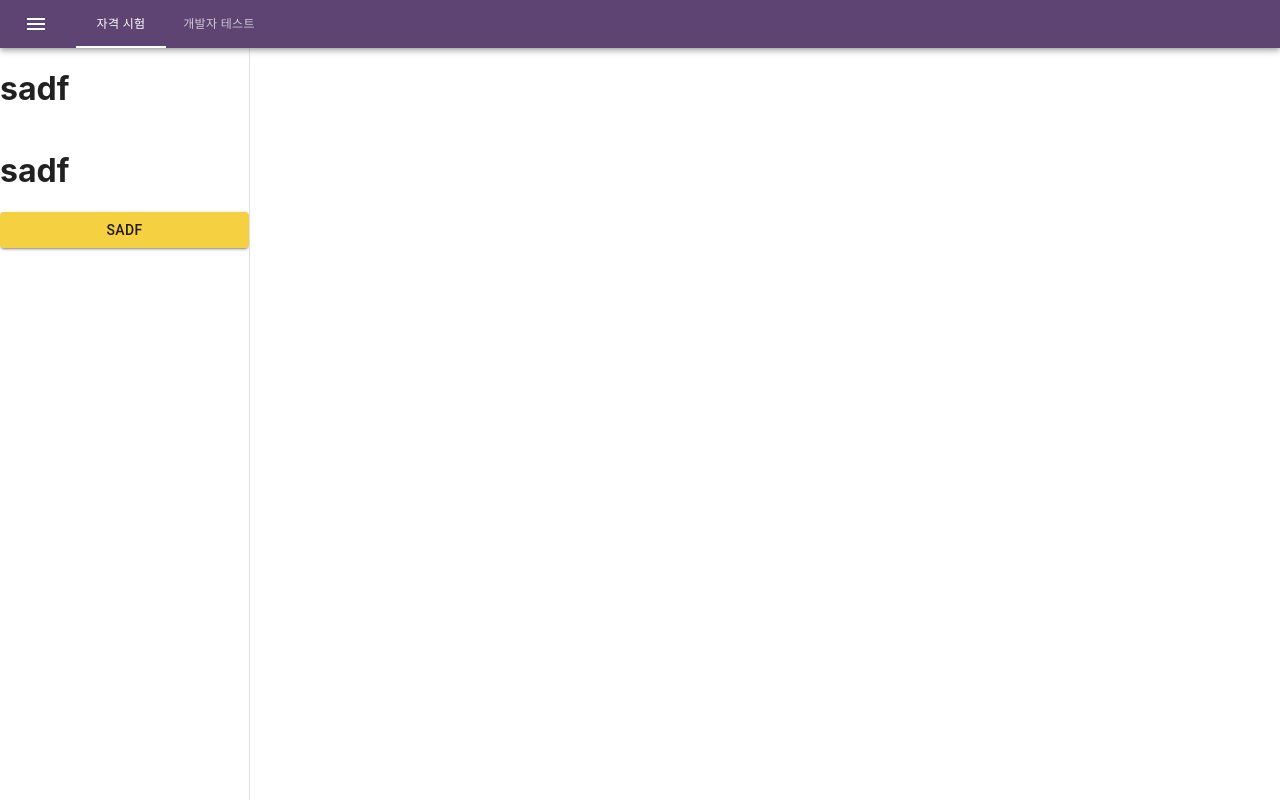
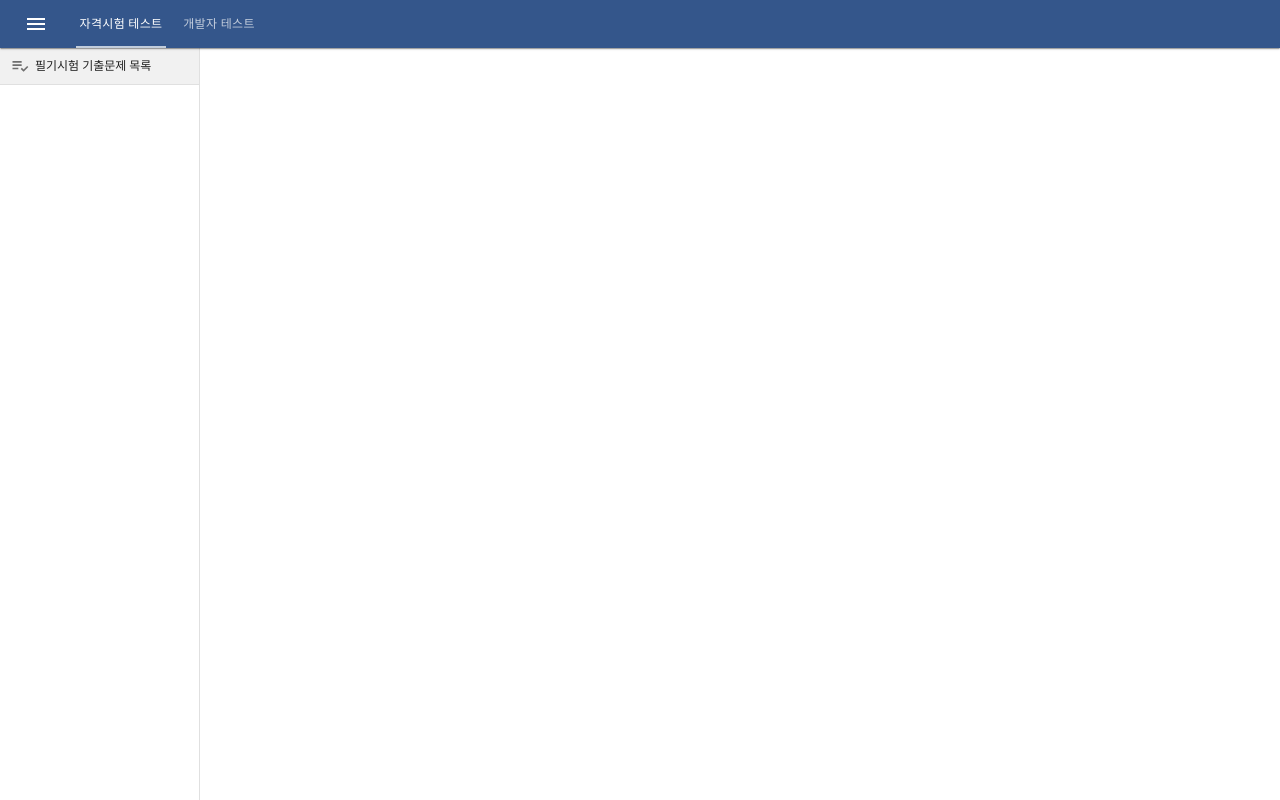
Before and after one commit to jamesnet214/cbt, a React (Create React App) app in the folder cbtapp/: page / in a window 1280 px wide. Both pictures are taken after a click on the button "open drawer". Built offline with nearby package versions, Linux system fonts and the light colour scheme.

Commit message:
Update treeview

```diff
--- a/cbtapp/package.json
+++ b/cbtapp/package.json
@@ -6,6 +6,7 @@
     "@emotion/react": "^11.5.0",
     "@emotion/styled": "^11.3.0",
     "@mui/icons-material": "^5.0.4",
+    "@mui/lab": "^5.0.0-alpha.51",
     "@mui/material": "^5.0.4",
     "@mui/styles": "^5.0.1",
     "@testing-library/jest-dom": "^5.14.1",
@@ -16,6 +17,7 @@
     "react-router": "^5.2.1",
     "react-router-dom": "^5.3.0",
     "react-scripts": "4.0.3",
+    "react-spring": "^9.3.0",
     "web-vitals": "^1.1.2"
   },
   "scripts": {
--- a/cbtapp/src/apps/Portal.jsx
+++ b/cbtapp/src/apps/Portal.jsx
@@ -13,7 +13,7 @@ const theme = createTheme({
     palette: {
       primary: {
         // Purple and green play nicely together.
-        main: '#5e4473',
+        main: '#34568B',
       },
       secondary: {
         // This is green.A700 as hex.
--- a/cbtapp/src/components/portal/LeftLayer.jsx
+++ b/cbtapp/src/components/portal/LeftLayer.jsx
@@ -1,9 +1,12 @@
 import React from 'react';
 import { makeStyles, useTheme } from "@mui/styles";
 import Drawer from '@mui/material/Drawer';
-import { Button } from '@mui/material';
+import Divider from '@mui/material/Divider';
 
-const drawerWidth = 250;
+import MenuTreeView from './MenuTreeView.jsx';
+import LeftMenuHeader from './LeftMenuHeader.jsx';
+
+const drawerWidth = 200;
 
 export default function LeftLayer(props) {
     const { isOpen } = props;
@@ -18,14 +21,14 @@ export default function LeftLayer(props) {
               boxSizing: 'border-box',
               position: 'absolute',
               zIndex: 0
-            },
-          }}
-          variant="persistent"
-          anchor="left"
-          open={isOpen}>
-              <h1>sadf</h1>
-              <h1>sadf</h1>
-              <Button variant="contained" color="secondary">sadf</Button>
+                },
+            }}
+            variant="persistent"
+            anchor="left"
+            open={isOpen}>
+                <LeftMenuHeader/>
+                <Divider />
+                <MenuTreeView/>
         </Drawer>
     );
 }
--- /dev/null
+++ b/cbtapp/src/components/portal/LeftMenuHeader.jsx
@@ -0,0 +1,41 @@
+import * as React from 'react';
+import { styled } from '@mui/material/styles';
+import List from '@mui/material/List';
+import ListItemButton from '@mui/material/ListItemButton';
+import ListItemIcon from '@mui/material/ListItemIcon';
+import ListItemText from '@mui/material/ListItemText';
+import PlaylistAddCheckIcon from '@mui/icons-material/PlaylistAddCheck';
+
+const FireNav = styled(List)({
+  '& .MuiListItemButton-root': {
+    paddingLeft: 10,
+    paddingRight: 10,
+    backgroundColor: '#f1f1f1'
+  },
+  '& .MuiListItemIcon-root': {
+    minWidth: 0,
+    marginRight: 5,
+  },
+  '& .MuiSvgIcon-root': {
+    fontSize: 20,
+  },
+});
+
+export default function LeftMenuHeader(props) {
+    return (
+        <FireNav component="nav" disablePadding>
+          <ListItemButton component="a" href="#customized-list">
+              <ListItemIcon sx={{ fontSize: 20 }}><PlaylistAddCheckIcon/></ListItemIcon>
+              <ListItemText
+                sx={{ my: 0 }}
+                primary="필기시험 기출문제 목록"
+                primaryTypographyProps={{
+                  fontSize: 12,
+                  fontWeight: 'medium',
+                  letterSpacing: 0,
+                }}
+              />
+            </ListItemButton>
+        </FireNav>
+    );
+}
--- a/cbtapp/src/components/portal/MenuTabs.jsx
+++ b/cbtapp/src/components/portal/MenuTabs.jsx
@@ -17,7 +17,7 @@ const StyledTabs = styled((props) => (
   },
   '& .MuiTabs-indicatorSpan': {
     width: '100%',
-    backgroundColor: '#ffffff',
+    backgroundColor: 'rgba(255, 255, 255, 0.7)',
   },
 });
 
@@ -51,7 +51,7 @@ export default function CustomizedTabs() {
             value={value}
             onChange={handleChange}
             aria-label="styled tabs example">
-            <StyledTab label="자격 시험" />
+            <StyledTab label="자격시험 테스트" />
             <StyledTab label="개발자 테스트" />
         </StyledTabs>
     </Box>
--- /dev/null
+++ b/cbtapp/src/components/portal/MenuTreeView.jsx
@@ -0,0 +1,131 @@
+import * as React from 'react';
+import PropTypes from 'prop-types';
+import SvgIcon from '@mui/material/SvgIcon';
+import { alpha, styled } from '@mui/material/styles';
+import TreeView from '@mui/lab/TreeView';
+import TreeItem, { treeItemClasses } from '@mui/lab/TreeItem';
+import Collapse from '@mui/material/Collapse';
+import { useSpring, animated } from 'react-spring';
+
+function MinusSquare(props) {
+  return (
+    <SvgIcon fontSize="inherit" style={{ width: 14, height: 14, color: '#bbbbbb' }} {...props}>
+      <path d="M19,20H4C2.89,20 2,19.1 2,18V6C2,4.89 2.89,4 4,4H10L12,6H19A2,2 0 0,1 21,8H21L4,8V18L6.14,10H23.21L20.93,18.5C20.7,19.37 19.92,20 19,20Z" />
+    </SvgIcon>
+  );
+}
+
+function PlusSquare(props) {
+  return (
+    <SvgIcon fontSize="inherit" style={{ width: 14, height: 14, color: '#bbbbbb' }} {...props}>
+      <path d="M7.41,8.58L12,13.17L16.59,8.58L18,10L12,16L6,10L7.41,8.58Z" />
+    </SvgIcon>
+  );
+}
+
+function CloseSquare(props) {
+  return (
+    <SvgIcon
+      fontSize="inherit"
+      style={{ width: 14, height: 14, color: '#34568B' }}
+      {...props}
+    >
+      <path d="M20 5L20 19L4 19L4 5H20M20 3H4C2.89 3 2 3.89 2 5V19C2 20.11 2.89 21 4 21H20C21.11 21 22 20.11 22 19V5C22 3.89 21.11 3 20 3M18 15H6V17H18V15M10 7H6V13H10V7M12 9H18V7H12V9M18 11H12V13H18V11Z" />
+    </SvgIcon>
+  );
+}
+
+function TransitionComponent(props) {
+  const style = useSpring({
+    from: {
+      opacity: 0,
+      transform: 'translate3d(20px,0,0)',
+    },
+    to: {
+      opacity: props.in ? 1 : 0,
+      transform: `translate3d(${props.in ? 0 : 20}px,0,0)`,
+    },
+  });
+
+  return (
+    <animated.div style={style}>
+      <Collapse {...props} />
+    </animated.div>
+  );
+}
+
+TransitionComponent.propTypes = {
+  /**
+   * Show the component; triggers the enter or exit states
+   */
+  in: PropTypes.bool,
+};
+
+const StyledTreeItem = styled((props) => (
+    <TreeItem {...props} TransitionComponent={TransitionComponent} />))(({ theme }) => ({
+        [`& .${treeItemClasses.iconContainer}`]: {
+            '& .close': {
+                opacity: 0.3,
+            },
+        },
+        [`& .${treeItemClasses.group}`]: {
+            marginLeft: 0,
+            paddingLeft: 10,
+            borderLeft: `1px dashed ${alpha(theme.palette.text.primary, 0.2)}`,
+        },
+        [`& .${treeItemClasses.content}`]: {
+            '& .MuiTreeItem-label': {
+                fontSize: '12px',
+                marginLeft: 0,
+                fontFamily: [
+                    '-apple-system',
+                    'BlinkMacSystemFont',
+                    '"Segoe UI"',
+                    'Roboto',
+                    '"Helvetica Neue"',
+                    'Arial',
+                    'sans-serif',
+                    '"Apple Color Emoji"',
+                    '"Segoe UI Emoji"',
+                    '"Segoe UI Symbol"',
+                ].join(','),
+            },
+        },
+}));
+
+const data = [
+    { "nodeId": "1", label: "컴퓨터" }
+];
+
+export default function CustomizedTreeView() {
+  return (
+    <TreeView
+      aria-label="customized"
+      defaultExpanded={['1']}
+      defaultCollapseIcon={<MinusSquare />}
+      defaultExpandIcon={<PlusSquare />}
+      defaultEndIcon={<CloseSquare />}
+      sx={{ height: 264, flexGrow: 1, maxWidth: 400, margin: '0px', overflowY: 'auto' }}
+    >
+      <StyledTreeItem nodeId="1" label="컴퓨터">
+        <StyledTreeItem nodeId="2" label="정보처리">
+          <StyledTreeItem nodeId="3" label="정보처리기사"/>
+          <StyledTreeItem nodeId="4" label="정보처리산업기사"/>
+          <StyledTreeItem nodeId="5" label="정보처리기능사"/>
+        </StyledTreeItem>
+        <StyledTreeItem nodeId="6" label="컴퓨터활용능력">
+          <StyledTreeItem nodeId="7" label="컴퓨터활용능력 1급"/>
+          <StyledTreeItem nodeId="8" label="컴퓨터활용능력 2급"/>
+          <StyledTreeItem nodeId="9" label="컴퓨터활용능력 3급"/>
+        </StyledTreeItem>
+        <StyledTreeItem nodeId="10" label="워드프로세서">
+          <StyledTreeItem nodeId="11" label="워드프로세서 1급"/>
+          <StyledTreeItem nodeId="12" label="워드프로세서 2급"/>
+        </StyledTreeItem>
+        <StyledTreeItem nodeId="13" label="디자인">
+          <StyledTreeItem nodeId="14" label="그래픽스운용기능사"/>
+        </StyledTreeItem>
+      </StyledTreeItem>
+    </TreeView>
+  );
+}
--- a/cbtapp/src/components/portal/TopLayer.jsx
+++ b/cbtapp/src/components/portal/TopLayer.jsx
@@ -18,7 +18,7 @@ export default function(props) {
     }
 
     return (
-        <AppBar position={'relative'} {...props}>
+        <AppBar position={'relative'} {...props} elevation="1">
             <Toolbar variant="dense">
                 <MenuButton menuClick={menuClick}/>
                 <MenuTabs/>
```
Also changed, not shown: 1 other file (tests, documents, lock files or other folders).
